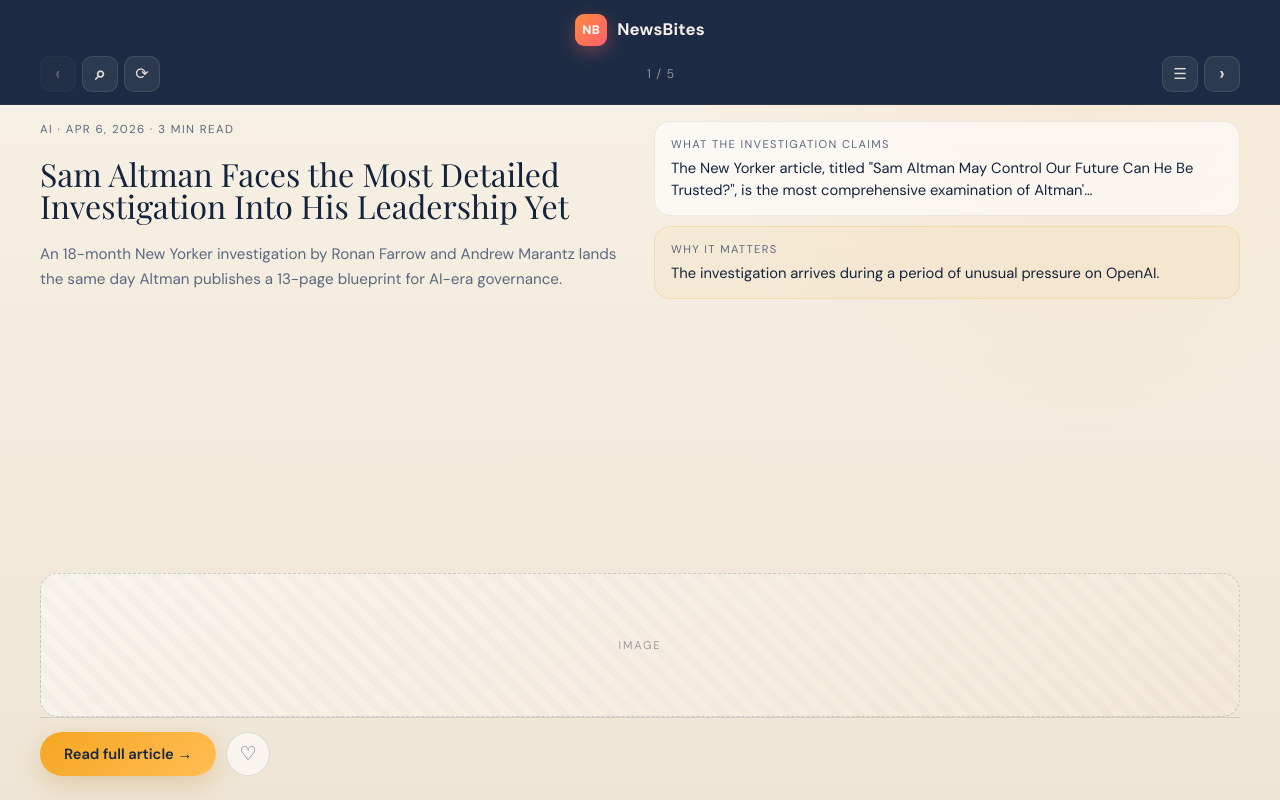
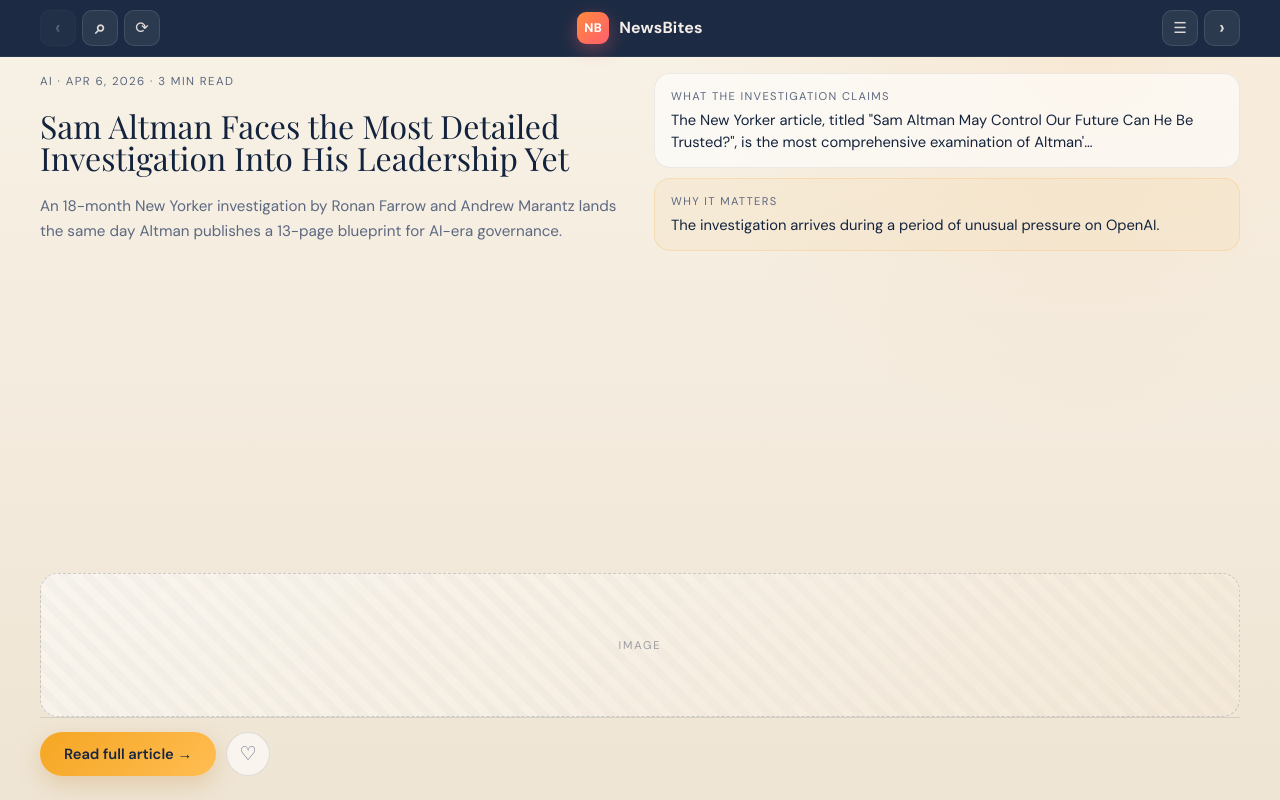
Before and after one commit to 7empes7s/newsbites, a Next.js app: page /app in a window 1280 px wide. Built offline with nearby package versions, Linux system fonts and the light colour scheme; a web font is replaced by a local one.

Commit message:
Refine focus header row and stabilize flow card fill

```diff
--- a/app/globals.css
+++ b/app/globals.css
@@ -2149,26 +2149,19 @@
   position: relative;
   z-index: 30;
   flex-shrink: 0;
-  padding: 14px 16px 12px;
+  padding: 10px 16px;
   background: rgba(19, 35, 61, 0.96);
   backdrop-filter: blur(14px);
   border-bottom: 1px solid rgba(255, 255, 255, 0.06);
 }
 
-.nb-toolbar-brand {
-  max-width: 1200px;
-  margin: 0 auto 10px;
-  display: flex;
-  align-items: center;
-  justify-content: center;
-}
-
 .nb-toolbar-logo {
   display: inline-flex;
   align-items: center;
   gap: 10px;
   text-decoration: none;
   color: inherit;
+  white-space: nowrap;
 }
 
 .nb-toolbar-logo-emblem {
@@ -2188,27 +2181,37 @@
 
 .nb-toolbar-logo-text {
   font-weight: 700;
-  font-size: 1.05rem;
+  font-size: 1rem;
   letter-spacing: 0.01em;
   color: rgba(255, 246, 239, 0.96);
 }
 
 .nb-toolbar-row {
-  display: flex;
-  align-items: center;
-  gap: 6px;
+  display: grid;
+  grid-template-columns: minmax(0, 1fr) auto minmax(0, 1fr);
+  align-items: center;
+  gap: 8px;
   max-width: 1200px;
   margin: 0 auto;
 }
 
-.nb-toolbar-counter {
-  flex: 1;
-  text-align: center;
-  color: rgba(255, 246, 239, 0.5);
-  font-size: 0.78rem;
-  letter-spacing: 0.08em;
-  text-transform: uppercase;
-  white-space: nowrap;
+.nb-toolbar-controls {
+  display: flex;
+  align-items: center;
+  gap: 6px;
+  min-width: 0;
+}
+
+.nb-toolbar-controls-left {
+  justify-content: flex-start;
+}
+
+.nb-toolbar-controls-right {
+  justify-content: flex-end;
+}
+
+.nb-toolbar-logo-inline {
+  justify-self: center;
 }
 
 /* ── Generic button base (toolbar + menu) ── */
@@ -2656,6 +2659,7 @@
 .nb-flow-feed {
   position: relative;
   flex: 1;
+  min-height: 0;
   height: 100%;
   overflow: hidden;
   overscroll-behavior: contain;
@@ -2675,6 +2679,9 @@
 .nb-flow-card {
   flex: 0 0 auto;
   display: flex;
+  width: 100%;
+  height: 100%;
+  min-height: 0;
   overflow: hidden;
 }
 
@@ -2824,11 +2831,23 @@
   }
 
   .nb-toolbar {
-    padding: 6px 8px;
+    padding: 8px 10px;
   }
 
   .nb-toolbar-row {
+    gap: 6px;
+  }
+
+  .nb-toolbar-controls {
     gap: 4px;
+  }
+
+  .nb-toolbar-logo {
+    gap: 8px;
+  }
+
+  .nb-toolbar-logo-text {
+    font-size: 0.9rem;
   }
 
   .nb-btn {
@@ -2920,6 +2939,12 @@
   }
 
   .nb-flow-hint {
+    display: none;
+  }
+}
+
+@media (max-width: 420px) {
+  .nb-toolbar-logo-text {
     display: none;
   }
 }
--- a/components/news-app-shell.tsx
+++ b/components/news-app-shell.tsx
@@ -406,13 +406,8 @@
     <>
       {/* Compact control bar — always visible at top */}
       <div className="nb-toolbar">
-        <div className="nb-toolbar-brand">
-          <Link href="/" className="nb-toolbar-logo" aria-label="NewsBites home">
-            <span className="nb-toolbar-logo-emblem">NB</span>
-            <span className="nb-toolbar-logo-text">NewsBites</span>
-          </Link>
-        </div>
         <div className="nb-toolbar-row">
+          <div className="nb-toolbar-controls nb-toolbar-controls-left">
             <button
               className="nb-btn nb-btn-icon"
               type="button"
@@ -432,14 +427,17 @@
               {searchOpen ? "✕" : "⌕"}
             </button>
 
-          <button className="nb-btn nb-btn-text" type="button" onClick={jumpRandom}>
+            <button className="nb-btn nb-btn-text" type="button" onClick={jumpRandom} aria-label="Random article">
               ⟳
             </button>
+          </div>
 
-          <span className="nb-toolbar-counter">
-            {displayArticles.length > 0 ? `${activeIndex + 1} / ${displayArticles.length}` : "—"}
-          </span>
+          <Link href="/" className="nb-toolbar-logo nb-toolbar-logo-inline" aria-label="NewsBites home">
+            <span className="nb-toolbar-logo-emblem">NB</span>
+            <span className="nb-toolbar-logo-text">NewsBites</span>
+          </Link>
 
+          <div className="nb-toolbar-controls nb-toolbar-controls-right">
             <button
               className="nb-btn nb-btn-menu"
               type="button"
@@ -458,6 +456,7 @@
             >
               ›
             </button>
+          </div>
         </div>
 
         {/* Search bar — slides open */}
```
Lines whose indentation alone changed are shown as unchanged.
